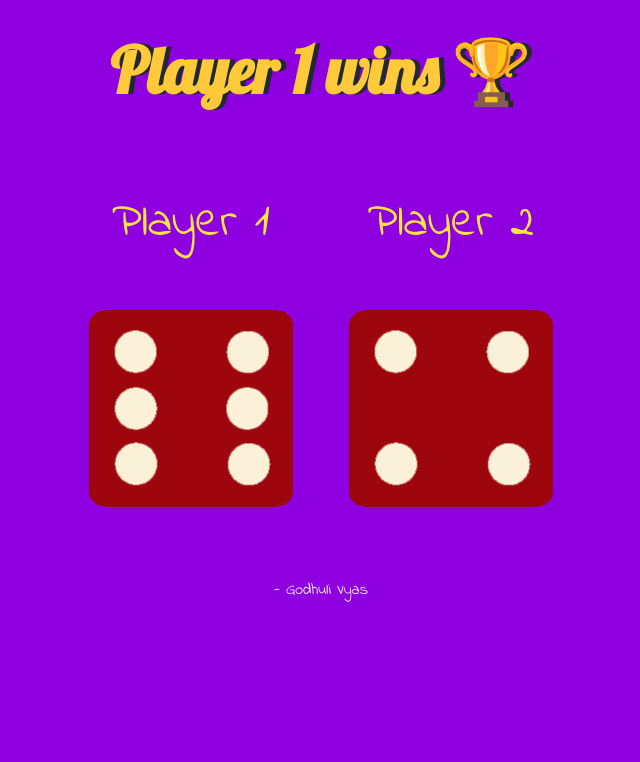
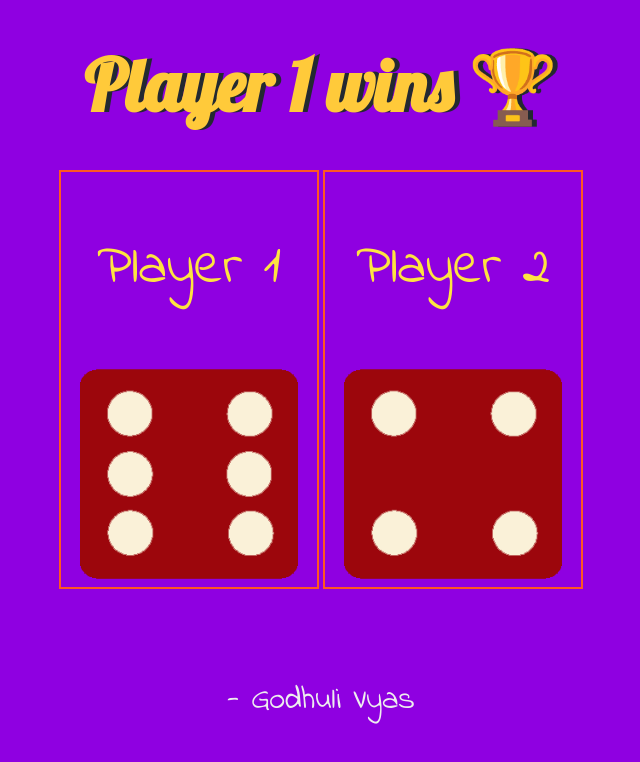
Before and after one commit to GodhuliVyas/Godhuli-Vyas-Learning-Git, a plain HTML site: page index.html in a window 1280 px wide. Shown: the whole page, without its empty margins (319-959 px from the left). Drawn offline with Linux system fonts and the light colour scheme.

Commit message:
added new features

```diff
--- a/styles.css
+++ b/styles.css
@@ -1,5 +1,5 @@
 .container {
-  width: 70%;
+  width: 80%;
   margin: auto;
   text-align: center;
 }
@@ -7,7 +7,7 @@
 .dice {
   text-align: center;
   display: inline-block;
-
+  border: 2px solid #ff5722;
 }
 
 body {
@@ -15,27 +15,27 @@ body {
 }
 
 h1 {
-  margin: 30px;
+  margin: 40px;
   font-family: 'Lobster', cursive;
   text-shadow: 5px 0 #232931;
-  font-size: 4rem;
+  font-size: 4.5rem;
   color: #ffca3a;
 }
 
 p {
-  font-size: 3rem;
+  font-size: 3.5rem;
   color: #fee440;
   font-family: 'Indie Flower', cursive;
 }
 
 img {
-  width: 80%;
+  width: 85%;
 }
 
 footer {
-  margin-top: 5%;
+  margin-top: 7%;
   color: #EEEEEE;
   text-align: center;
   font-family: 'Indie Flower', cursive;
-
+  font-size: 2rem;
 }
```
